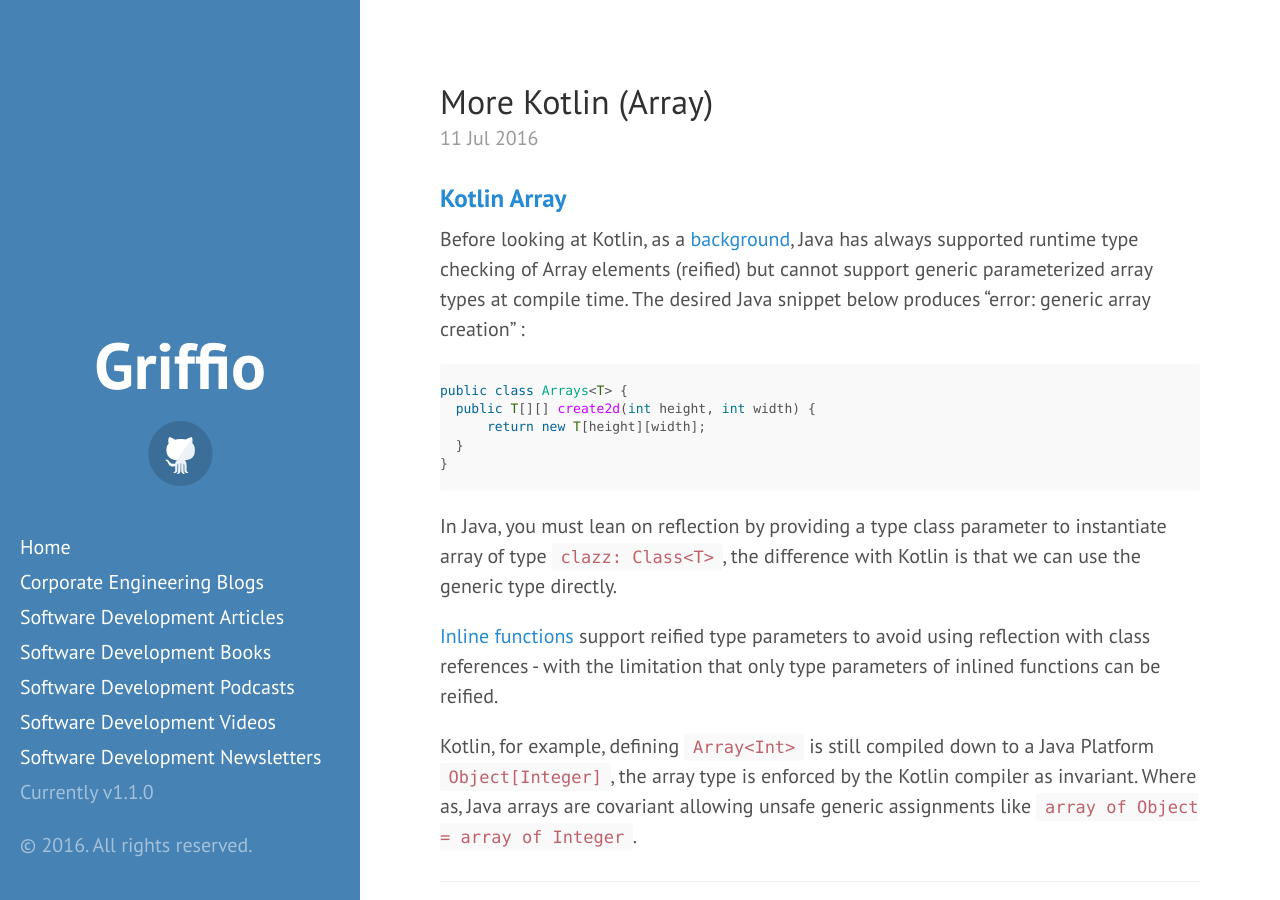
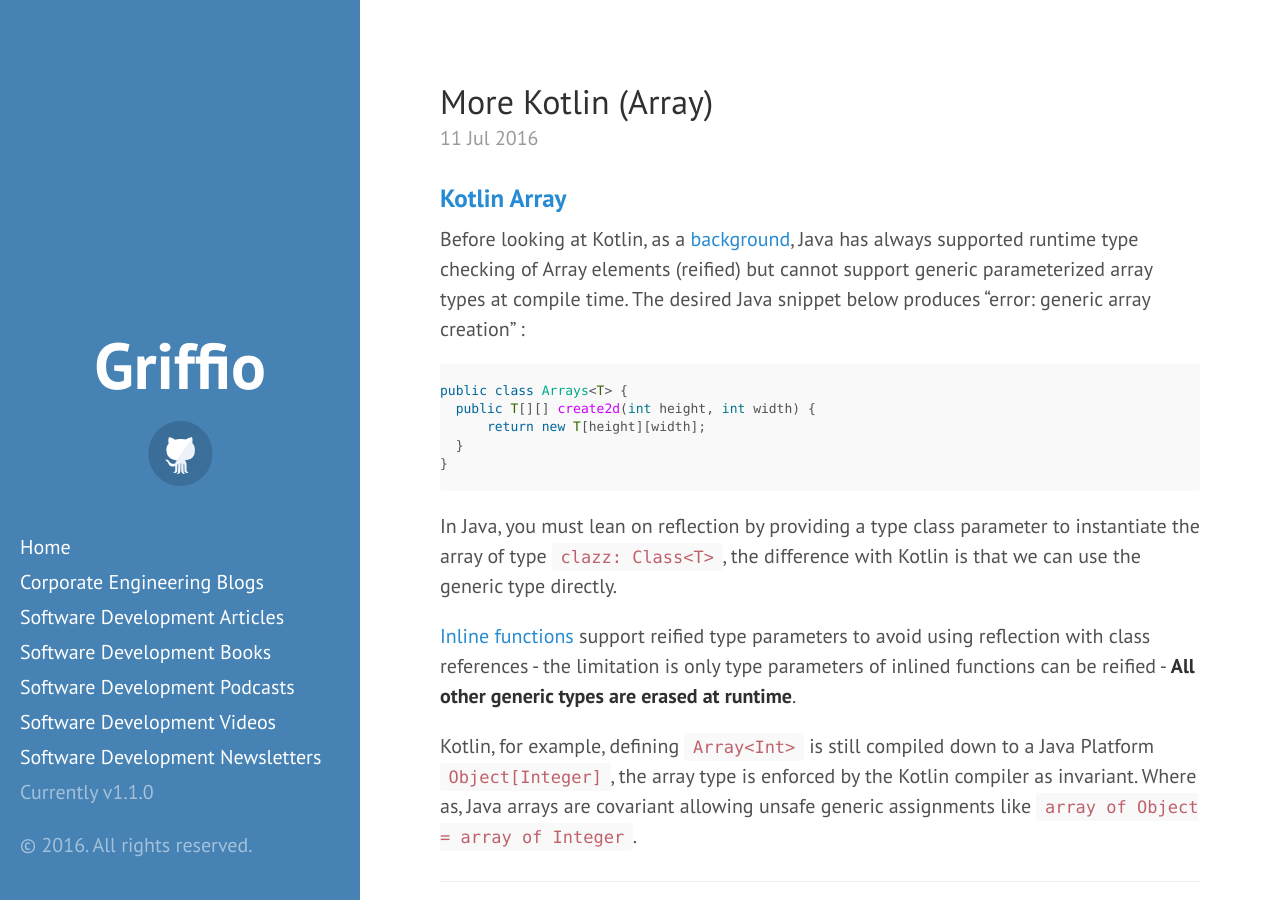
Before and after one commit to griffio/griffio.github.io, a Jekyll site: the page built from _posts/2016-07-11-More-Kotlin-Arrays.md, in a window 1280 px wide and 900 px high. Built offline with Jekyll 4.4.1, drawn with Linux system fonts in a browser that asks for light colours; some web fonts are replaced.

Commit message:
Update 2016-07-11-More-Kotlin-Arrays.md

````diff
--- a/_posts/2016-07-11-More-Kotlin-Arrays.md
+++ b/_posts/2016-07-11-More-Kotlin-Arrays.md
@@ -21,9 +21,10 @@
 
 ~~~
 
-In Java, you must lean on reflection by providing a type class parameter to instantiate array of type ```clazz: Class<T>```, the difference with Kotlin is that we can use the generic type <T> directly.
+In Java, you must lean on reflection by providing a type class parameter to instantiate the array of type ```clazz: Class<T>```, the difference with Kotlin is that we can use the generic type <T> directly.
 
-[Inline functions](https://kotlinlang.org/docs/reference/inline-functions.html) support reified type parameters to avoid using reflection with class references - with the limitation that only type parameters of inlined functions can be reified.
+[Inline functions](https://kotlinlang.org/docs/reference/inline-functions.html) support reified type parameters to avoid using reflection with class references - the limitation is only type parameters of inlined functions can be reified -
+**All other generic types are erased at runtime**.
 
 Kotlin, for example, defining ```Array<Int>``` is still compiled down to a Java Platform ```Object[Integer]```, the array type is enforced by the Kotlin compiler as invariant. Where as, Java arrays are covariant allowing unsafe generic assignments like ```array of Object = array of Integer```.
 
````
